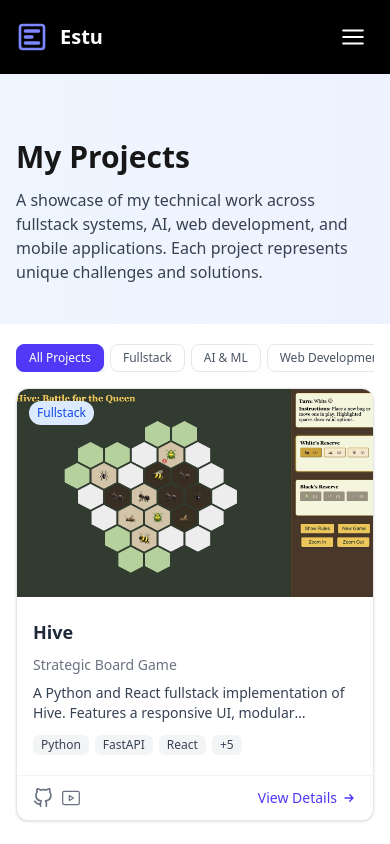
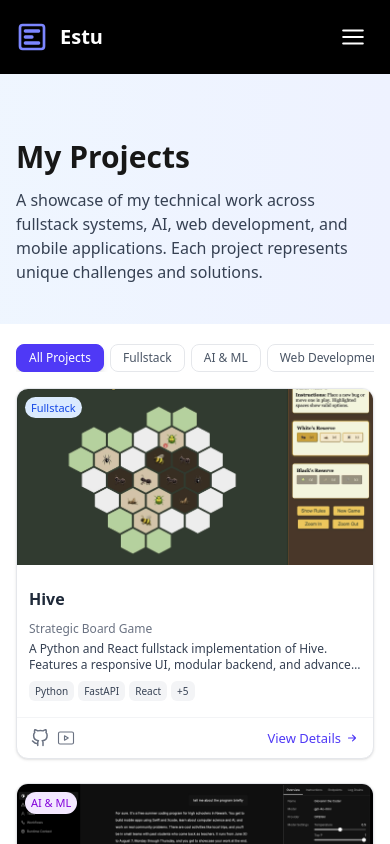
Before and after one commit to estulpz202/personal-website, a Next.js app: page /projects in a window 390 px wide. Shown: the top 844 px of the page. Built offline with nearby package versions, Linux system fonts and the light colour scheme.

Commit message:
Refactor FilteredProjects and ProjectCard components for improved responsiveness.

```diff
--- a/src/components/projects/FilteredProjects.tsx
+++ b/src/components/projects/FilteredProjects.tsx
@@ -1,7 +1,8 @@
 'use client';
+
 import { useState } from 'react';
+import ProjectFilter from './ProjectFilter';
 import ProjectCard from './ProjectCard';
-import ProjectFilter from './ProjectFilter';
 import { projects, ProjectCategory } from './projectsData';
 
 /**
@@ -14,7 +15,7 @@ export default function FilteredProjects() {
 
   // Filter projects based on the selected category
   const filteredProjects = activeFilter
-    ? projects.filter((project) => project.category.includes(activeFilter))
+    ? projects.filter((proj) => proj.category.includes(activeFilter))
     : projects;
 
   return (
@@ -23,13 +24,13 @@ export default function FilteredProjects() {
 
       {/* Display message if no projects match the filter */}
       {filteredProjects.length === 0 && (
-        <div className="text-center py-10">
-          <p className="text-gray-500">No projects found for this category.</p>
+        <div className="text-center py-6 sm:py-8 md:py-10">
+          <p className="text-gray-500 text-sm sm:text-base">No projects found for this category.</p>
         </div>
       )}
 
       {/* Projects Grid */}
-      <div className="grid grid-cols-1 md:grid-cols-2 xl:grid-cols-3 gap-6 md:gap-8">
+      <div className="grid grid-cols-1 sm:grid-cols-2 lg:grid-cols-3 gap-6 lg:gap-8">
         {filteredProjects.map((project) => (
           <ProjectCard key={project.slug} project={project} />
         ))}
--- a/src/components/projects/ProjectCard.tsx
+++ b/src/components/projects/ProjectCard.tsx
@@ -26,7 +26,6 @@ const categoryColors: Record<ProjectCategory, { bg: string; text: string }> = {
 /**
  * ProjectCard - Displays a single project with image, details, and links
  *
- * Features a clean, modern design with hover effects and category badges.
  * The entire card is clickable to navigate to the project detail page.
  */
 export default function ProjectCard({ project }: ProjectCardProps) {
@@ -40,7 +39,7 @@ export default function ProjectCard({ project }: ProjectCardProps) {
   return (
     <div
       onClick={handleCardClick}
-      className="group cursor-pointer bg-white rounded-xl overflow-hidden border border-gray-200 shadow-sm hover:shadow-md transition-all duration-300 flex flex-col h-full"
+      className="group cursor-pointer bg-white rounded-xl overflow-hidden border border-gray-200 shadow-sm hover:shadow-md active:shadow-md transition-all duration-300 flex flex-col h-full"
       role="link"
       tabIndex={0}
       onKeyDown={(e) => {
@@ -51,20 +50,20 @@ export default function ProjectCard({ project }: ProjectCardProps) {
       }}
     >
       {/* Project Image */}
-      <div className="relative h-52 w-full overflow-hidden">
+      <div className="relative h-44 sm:h-48 md:h-52 w-full overflow-hidden">
         <Image
           src={project.imageUrl}
           alt={`${project.title} project screenshot`}
-          className="object-cover group-hover:scale-105 transition-transform duration-500"
+          className="object-cover group-hover:scale-105 group-active:scale-105 transition-transform duration-500"
           fill
         />
 
         {/* Category badges overlay */}
-        <div className="absolute top-3 left-3 flex flex-wrap gap-2">
+        <div className="absolute top-2 sm:top-3 left-2 sm:left-3 flex flex-wrap gap-1.5 sm:gap-2">
           {project.category.map((cat) => (
             <span
               key={cat}
-              className={`text-xs font-medium px-2 py-1 rounded-full ${categoryColors[cat].bg} ${categoryColors[cat].text}`}
+              className={`text-[11px] sm:text-xs font-medium px-1.5 sm:px-2 py-0.5 sm:py-1 rounded-full ${categoryColors[cat].bg} ${categoryColors[cat].text}`}
             >
               {cat === 'ai' ? 'AI & ML' : cat.charAt(0).toUpperCase() + cat.slice(1)}
             </span>
@@ -73,23 +72,28 @@ export default function ProjectCard({ project }: ProjectCardProps) {
       </div>
 
       {/* Content */}
-      <div className="flex flex-col flex-grow px-4 pb-4">
-        <h3 className="text-lg font-bold text-gray-800 mb-1 group-hover:text-indigo-600 transition-colors">
+      <div className="flex flex-col flex-grow px-3 pb-3 sm:px-4 sm:pb-4">
+        <h3 className="text-base sm:text-lg font-bold text-gray-800 mb-0.5 sm:mb-1 group-hover:text-indigo-600 group-active:text-indigo-600 transition-colors">
           {project.title}
         </h3>
-        <p className="text-sm text-gray-500 mb-2">{project.subtitle}</p>
-        <p className="text-gray-700 text-sm mb-3 line-clamp-2">{project.description}</p>
+        <p className="text-xs sm:text-sm text-gray-500 mb-1 sm:mb-2">{project.subtitle}</p>
+        <p className="text-xs sm:text-sm text-gray-700 mb-2 sm:mb-3 line-clamp-2">
+          {project.description}
+        </p>
 
         {/* Tech stack */}
         <div className="mt-auto">
-          <div className="flex flex-wrap gap-1.5 mb-1">
+          <div className="flex flex-wrap gap-1 sm:gap-1.5 mb-1">
             {project.tech.slice(0, 3).map((tech) => (
-              <span key={tech} className="px-2 py-0.5 bg-gray-100 rounded-md text-xs text-gray-700">
+              <span
+                key={tech}
+                className="px-1.5 sm:px-2 py-0.5 bg-gray-100 rounded-md text-[10px] sm:text-xs text-gray-700"
+              >
                 {tech}
               </span>
             ))}
             {project.tech.length > 3 && (
-              <span className="px-2 py-0.5 bg-gray-100 rounded-md text-xs text-gray-700">
+              <span className="px-1.5 sm:px-2 py-0.5 bg-gray-100 rounded-md text-[10px] sm:text-xs text-gray-700">
                 +{project.tech.length - 3}
               </span>
             )}
@@ -98,7 +102,7 @@ export default function ProjectCard({ project }: ProjectCardProps) {
       </div>
 
       {/* Footer with links and "View Details" */}
-      <div className="px-4 py-3 border-t border-gray-100 flex justify-between items-center">
+      <div className="px-3.5 sm:px-4 py-2.5 sm:py-3 border-t border-gray-100 flex justify-between items-center">
         <div
           className="flex items-center gap-2"
           onClick={(e) => e.stopPropagation()}
@@ -110,18 +114,21 @@ export default function ProjectCard({ project }: ProjectCardProps) {
               href={link.url}
               target="_blank"
               rel="noopener noreferrer"
-              className="text-gray-500 hover:text-indigo-600 transition-colors"
+              className="text-gray-500 hover:text-indigo-600 active:text-indigo-600 transition-colors"
               aria-label={link.label}
             >
-              <Icon name={(link.icon || 'external-link') as IconName} className="w-5 h-5" />
+              <Icon
+                name={(link.icon || 'external-link') as IconName}
+                className="w-4.5 h-4.5 sm:w-5 sm:h-5"
+              />
             </a>
           ))}
         </div>
-        <div className="flex items-center text-indigo-600 text-sm font-medium">
+        <div className="flex items-center text-indigo-600 text-[13px] sm:text-sm font-medium">
           View Details
           <Icon
             name="arrow-right"
-            className="w-4 h-4 ml-1 group-hover:translate-x-1 transition-transform"
+            className="w-3.5 h-3.5 sm:w-4 sm:h-4 ml-1 group-hover:translate-x-1 group-active:translate-x-1 transition-transform"
           />
         </div>
       </div>
```
